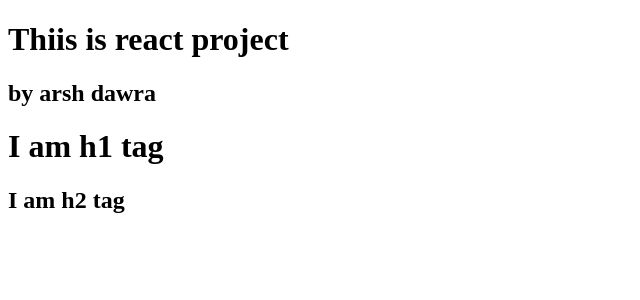
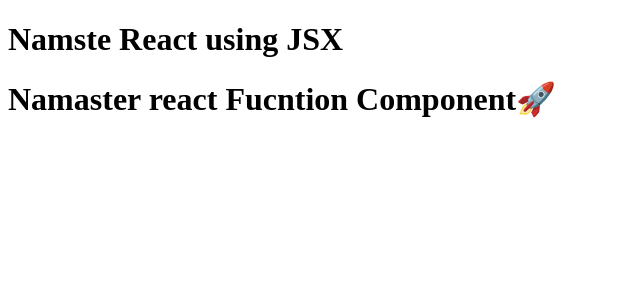
Before and after one commit to Arjun107/Namaste-2, a React (Vite) app: page / in a window 1280 px wide. Shown: the top 300 px of the page, without its empty margins (0-640 px from the left). Built offline with nearby package versions, Linux system fonts and the light colour scheme.

Commit message:
third push

```diff
--- a/App.js
+++ b/App.js
@@ -1,20 +1,22 @@
 import React from "react";
 import ReactDOM from "react-dom/client";
 
+// React.createElement => Object
 
-const parent = React.createElement("div", { id: "parent" },
-    [React.createElement("div", { id: "child" },
-        [React.createElement("h1", {}, "Thiis is react project"),
-        React.createElement("h2", {}, "by arsh dawra")
-    ]),
-    React.createElement("div", { id: "child2" },
-        [React.createElement("h1", {}, "I am h1 tag"),
-        React.createElement("h2", {}, "I am h2 tag")
-    ])
-]);
+const Title = () => (
+  <h1 className="head" tabIndex="5">
+    Namste React using JSX
+  </h1>
+);
 
-console.log(parent);
+// React Funcitonal Component
+const HeadingComponent = () => (
+  <div id="container">
+    <Title />
+    <h1 className="heading ">Namaster react Fucntion Component🚀 </h1>
+  </div>
+);
 
 const root = ReactDOM.createRoot(document.getElementById("root"));
 
-root.render(parent);
+root.render(<HeadingComponent />);
--- a/index.html
+++ b/index.html
@@ -10,7 +10,9 @@
 </head>
 
 <body>
-    <div id="root"></div>
+    <div id="root">
+        <h1>not render</h1>
+    </div>
 
     <script type="module" src="./App.js"></script>
 </body>
--- a/package.json
+++ b/package.json
@@ -3,6 +3,8 @@
   "version": "1.0.0",
   "description": "this is to learn",
   "scripts": {
+    "start": "parcel index.html",
+    "build": "parcel build index.html",
     "test": "jest"
   },
   "keywords": [],
```
